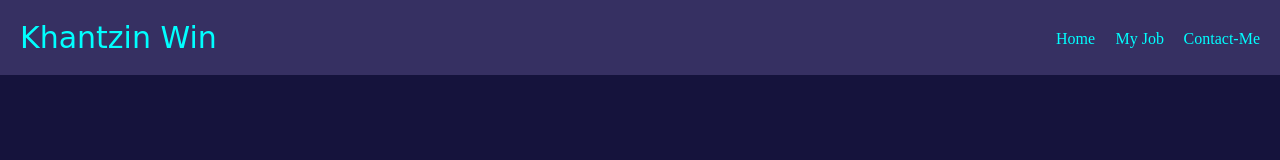
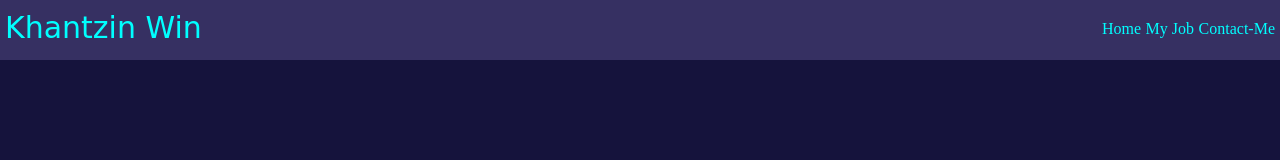
Before and after one commit to thomasbbr/KZWProfile, a plain HTML site: page index.html in a window 1280 px wide. Drawn offline with Linux system fonts and the light colour scheme; a web font is replaced by a local one.

Commit message:
Add files via upload

```diff
--- a/style/style.css
+++ b/style/style.css
@@ -6,11 +6,14 @@ body {
 
 .tab-bar {
     background-color: #363062;
-    padding: 20px;
+    padding: 30px;
 }
 .kzw {
     font-family: 'Macondo', cursive;
     font-size: 30px;
+    position: absolute;
+    left: 5px;
+    top: 10px;
 }
 
 .anchor {
@@ -30,16 +33,16 @@ a {
 }
 .Contact-Me {
     position: absolute;
-    right: 20px;
-    top: 30px;
+    right: 5px;
+    top: 20px;
 }
 .My-Job {
     position: absolute;
-    right: 116px;
-    top: 30px;
+    right: 86px;
+    top: 20px;
 }
 .Home {
     position: absolute;
-    right: 185px;
-    top: 30px;
+    right: 139px;
+    top: 20px;
 }
```
